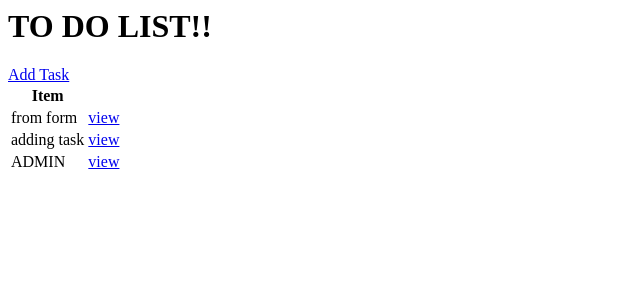
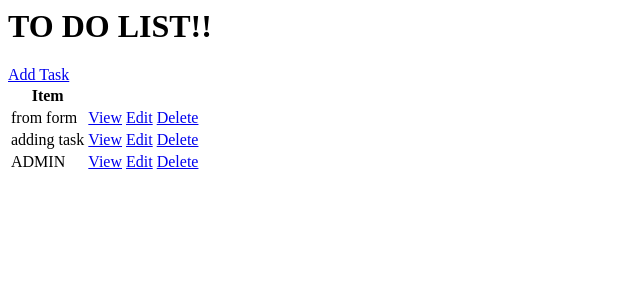
Before and after one commit to Rishabh0411/Todo_List, a Django app: page / in a window 1280 px wide. Shown: the top 300 px of the page, without its empty margins (0-640 px from the left). Run offline with Django 5.2, Linux system fonts and the light colour scheme; data comes from the database, SQL or seed files in the repository; both versions use the stored data as it was after the commit.

Commit message:
Update and Delete a Task

```diff
--- /dev/null
+++ b/base/templates/base/task_confirm_delete.html
@@ -0,0 +1,6 @@
+<form method="POST">
+    {% csrf_token %}
+    <p>Do you want to delete this task? "{{task}}"</p>
+    <input type="submit" value="Delete" />
+</form>
+<a href="{% url 'tasks' %}">Go Back</a>
--- a/base/templates/base/task_form.html
+++ b/base/templates/base/task_form.html
@@ -5,3 +5,4 @@
     {{form.as_p}}
     <input type="submit" value="Submit">
 </form>
+<a href="{% url 'tasks' %}">Go Back</a>
--- a/base/templates/base/task_list.html
+++ b/base/templates/base/task_list.html
@@ -9,7 +9,9 @@
     {% for task in tasks %}
     <tr>
         <td>{{task.title}}</td>
-        <td><a href="{% url 'task' task.id %}">view</a></td>
+        <td><a href="{% url 'task' task.id %}">View</a></td>
+        <td><a href="{% url 'task-update' task.id %}">Edit</a></td>
+        <td><a href="{% url 'task-delete' task.id %}">Delete</a></td>
     </tr>
     {% empty %}
     <h3>No items in list</h3>
--- a/base/urls.py
+++ b/base/urls.py
@@ -1,10 +1,12 @@
 from django.urls import path
-from .views import TaskList, TaskDetail, TaskCreate
+from .views import TaskList, TaskDetail, TaskCreate, TaskUpdate, DeleteView
 
 
 urlpatterns = [
     path("", TaskList.as_view(), name="tasks"),
     path("task/<int:pk>/", TaskDetail.as_view(), name="task"),
     path("task-create/", TaskCreate.as_view(), name="task-create"),
+    path("task-update/<int:pk>/", TaskUpdate.as_view(), name="task-update"),
+    path("task-delete/<int:pk>/", DeleteView.as_view(), name="task-delete"),
 
 ]
--- a/base/views.py
+++ b/base/views.py
@@ -1,7 +1,7 @@
 from django.shortcuts import render
 from django.views.generic.list import ListView
 from django.views.generic.detail import DetailView
-from django.views.generic.edit import CreateView
+from django.views.generic.edit import CreateView, UpdateView, DeleteView
 from django.urls import reverse_lazy
 from .models import Task
 
@@ -20,3 +20,13 @@ class TaskCreate(CreateView):
     model = Task
     fields = '__all__'
     success_url = reverse_lazy('tasks')
+
+class TaskUpdate(UpdateView):
+    model = Task
+    fields = '__all__'
+    success_url = reverse_lazy('tasks')
+
+class DeleteView(DeleteView):
+    model = Task
+    context_object_name = 'task'
+    success_url = reverse_lazy('tasks')
```
Also changed, not shown: db.sqlite3.
